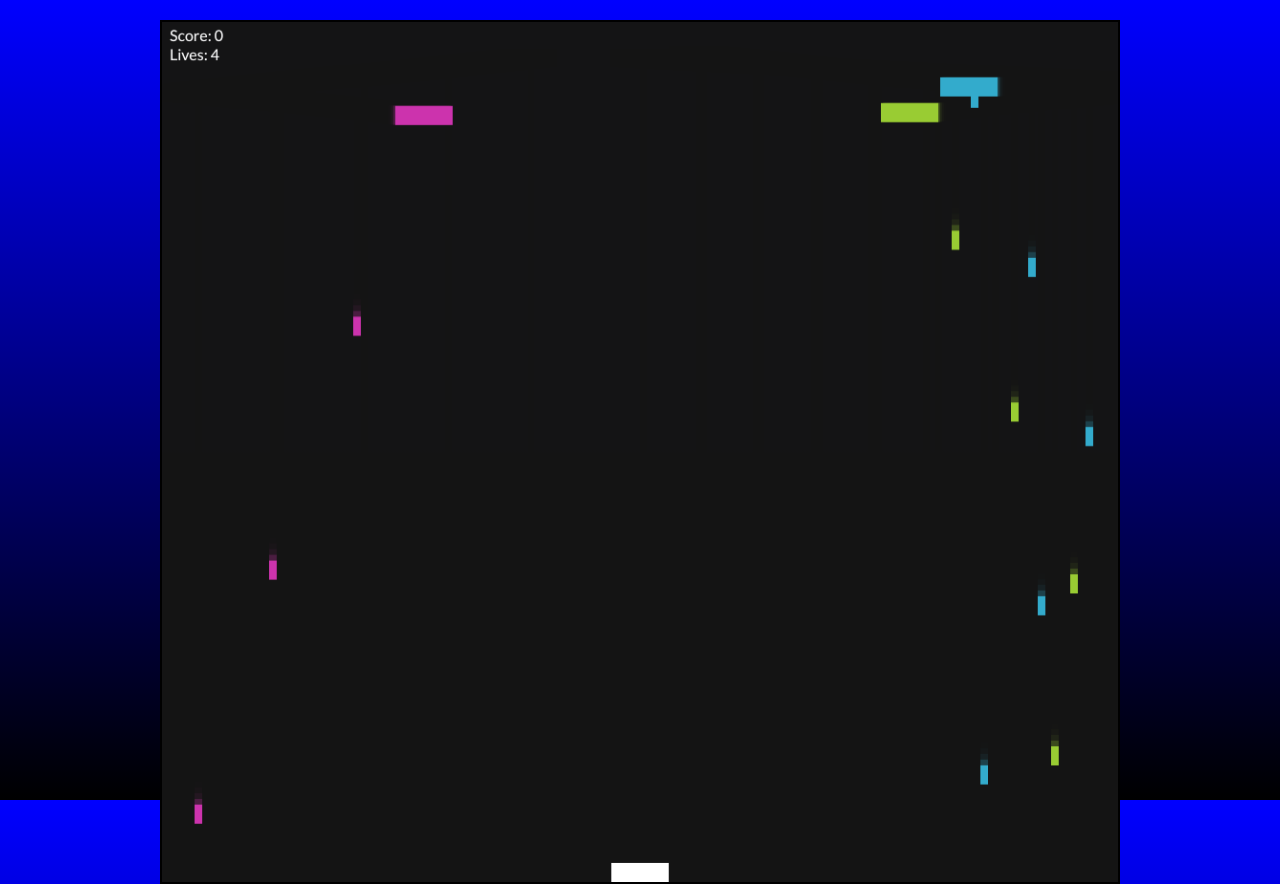
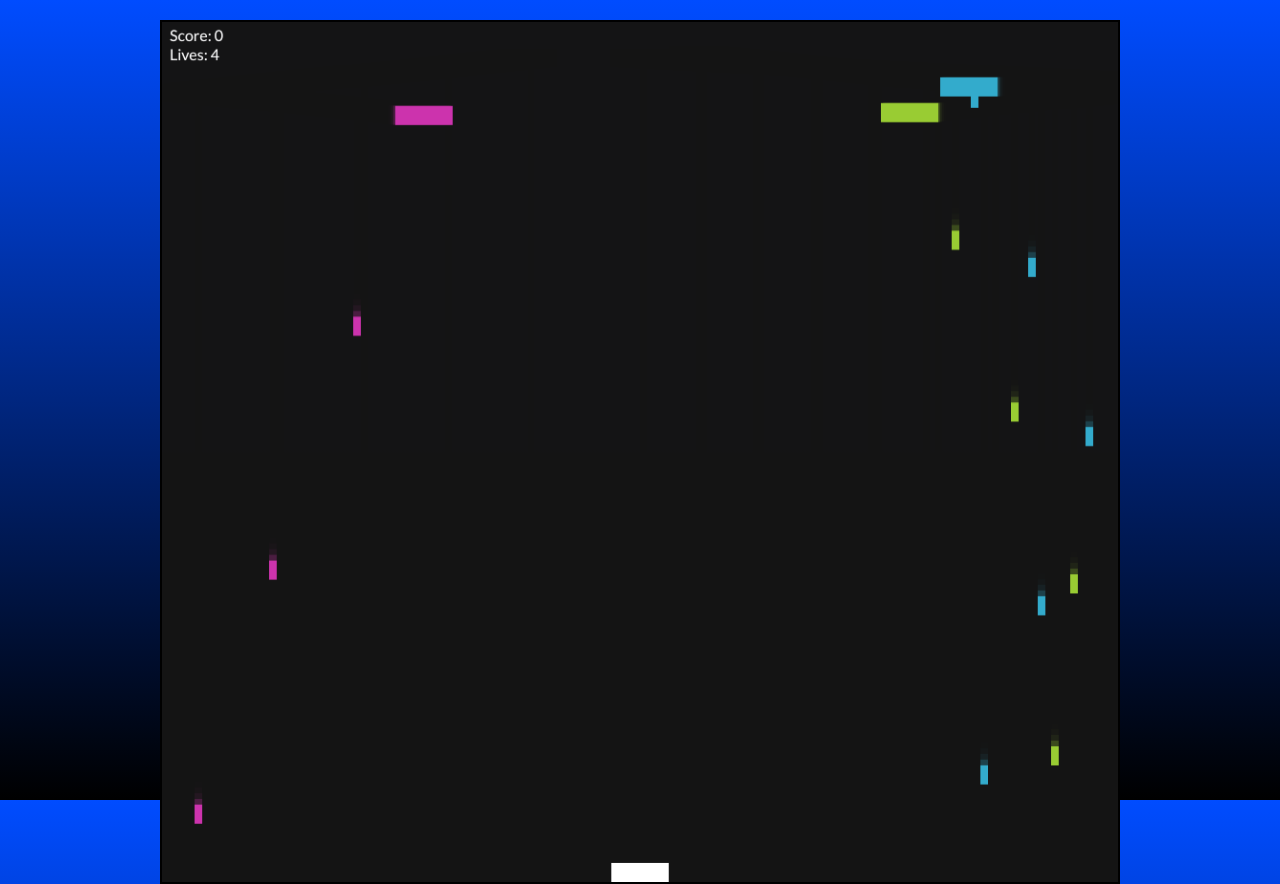
Before and after one commit to BHARADWAJCODE/www.blastup.com, a plain HTML site: page index.html in a window 1280 px wide. Drawn offline with Linux system fonts and the light colour scheme.

Commit message:
Update style.css

```diff
--- a/style.css
+++ b/style.css
@@ -4,7 +4,7 @@
   padding: 0;
   -webkit-box-sizing: border-box;
   box-sizing: border-box;
-  background-image: linear-gradient(blue, rgb(0, 0, 0));
+  background-image: linear-gradient(rgb(0, 76, 255), rgb(0, 0, 0));
 }
 html, body {
   height: 100%;
```
